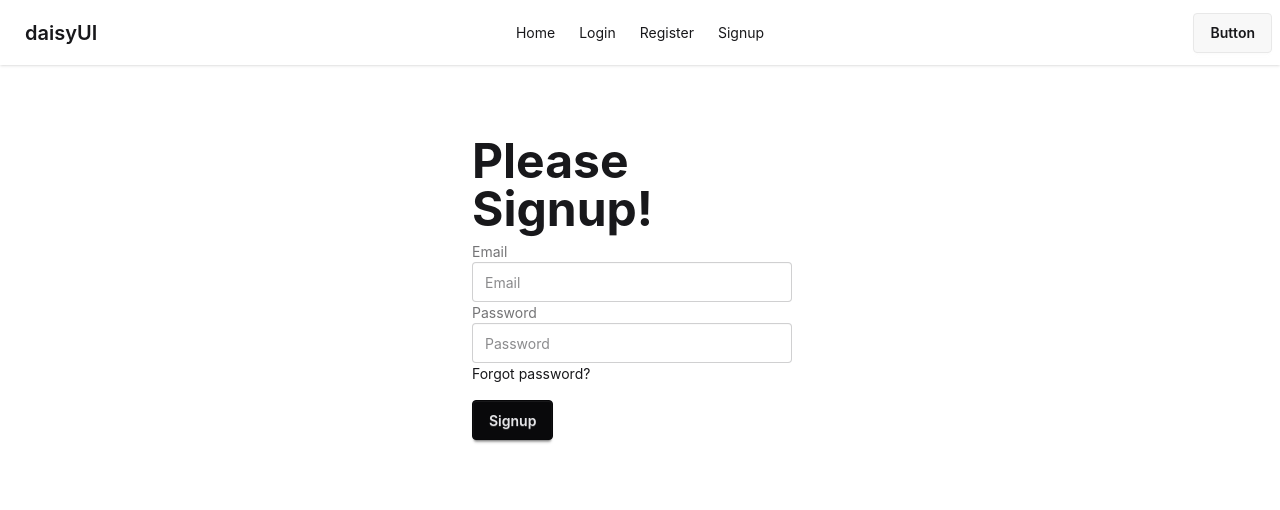
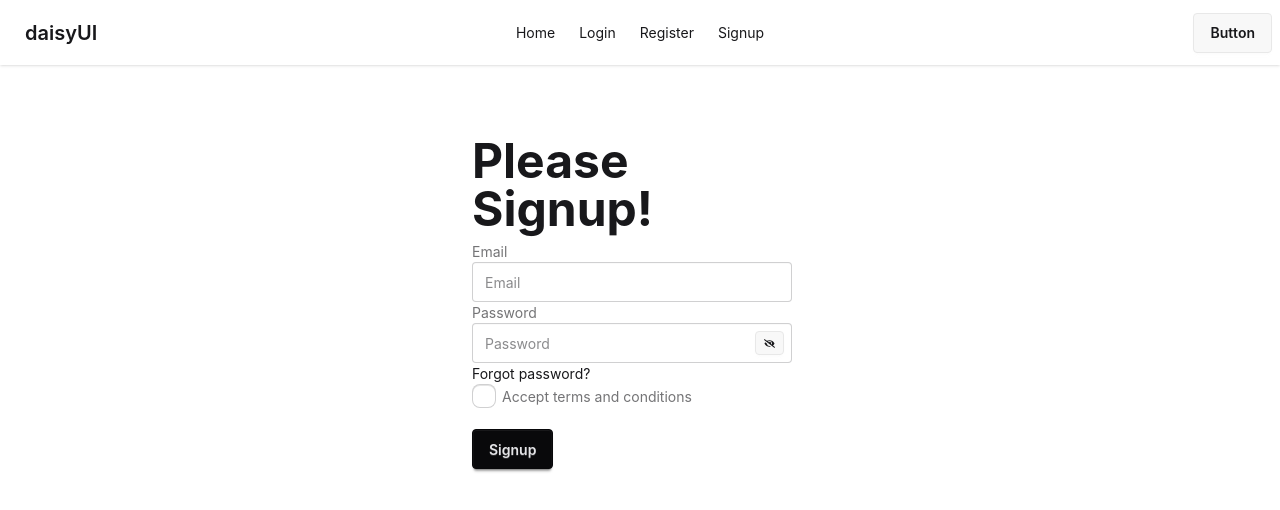
Before and after one commit to areful75/explore-email-password-auth-final, a React (Vite) app: page /signUp in a window 1280 px wide. Shown: the top 510 px of the page. Built offline with nearby package versions, Linux system fonts and the light colour scheme.

Commit message:
added password toggle and terms

```diff
--- a/package.json
+++ b/package.json
@@ -14,6 +14,7 @@
     "firebase": "^12.10.0",
     "react": "^19.2.0",
     "react-dom": "^19.2.0",
+    "react-icons": "^5.5.0",
     "react-router": "^7.13.1",
     "tailwindcss": "^4.2.1"
   },
--- a/src/components/Signup.jsx
+++ b/src/components/Signup.jsx
@@ -1,33 +1,42 @@
 import { createUserWithEmailAndPassword } from 'firebase/auth';
 import React, { useState } from 'react';
 import { auth } from '../firebase.init';
+import { FaEye, FaEyeSlash } from "react-icons/fa";
+
 
 const Signup = () => {
-    const [errorMessage,setErrorMessage]=useState('');
-    const [successMessage,setSuccessMessage]=useState(false);
+    const [errorMessage, setErrorMessage] = useState('');
+    const [successMessage, setSuccessMessage] = useState(false);
+    const [showPassword, setShowPassword] = useState(false);
     const handleSignup = (e) => {
         e.preventDefault();
-        const email=e.target.email.value;
-        const password=e.target.password.value;
-        console.log(email,password);
+        const email = e.target.email.value;
+        const password = e.target.password.value;
+        const termsAccepted = e.target.terms.checked;
+        console.log(email, password);
         setSuccessMessage(false);
         setErrorMessage('');
 
+        if (!termsAccepted) {
+            setErrorMessage('You must accept the terms and conditions to sign up.');
+            return;
+        }
+
         //password validate
-        const pattern=/(?=.*\d)(?=.*[a-z])(?=.*[A-Z]).{8,}/;
+        const pattern = /(?=.*\d)(?=.*[a-z])(?=.*[A-Z]).{8,}/;
 
-        if(pattern.test(password)=== false){
+        if (pattern.test(password) === false) {
             setErrorMessage('Password must be at least 8 characters long and contain at least one uppercase letter, one lowercase letter, and one digit.');
             return;
         }
 
 
         createUserWithEmailAndPassword(auth, email, password)
-        .then(result=>{
+            .then(result => {
                 console.log(result);
                 setSuccessMessage(true);
             })
-            .catch(error=>{
+            .catch(error => {
                 console.log(error);
                 setErrorMessage(error.message);
             });
@@ -44,8 +53,27 @@ const Signup = () => {
                     <label className="label">Email</label>
                     <input name="email" type="email" className="input" placeholder="Email" />
                     <label className="label">Password</label>
-          <input name="password" type="password" className="input" placeholder="Password" />
+                    <div className='relative'>
+                        <input
+                            name="password"
+                            type={showPassword ? 'text' : 'password'}
+                            className="input"
+                            placeholder="Password" />
+                        <button onClick={() => setShowPassword(!showPassword)}
+                            className='absolute btn btn-xs right-6 top-2'>
+                            {
+                                showPassword ? <FaEye></FaEye> : <FaEyeSlash ></FaEyeSlash>
+
+                            }
+                        </button>
+                    </div>
                     <div><a className="link link-hover">Forgot password?</a></div>
+
+                    <label className="label">
+                        <input name="terms" type="checkbox" className="checkbox" />
+                        Accept terms and conditions
+                    </label>
+                    <br />
                     <button className="btn btn-neutral mt-4">Signup</button>
                 </form>
                 {
```
Also changed, not shown: 1 other file (tests, documents, lock files or other folders). Lines whose indentation alone changed are shown as unchanged.
